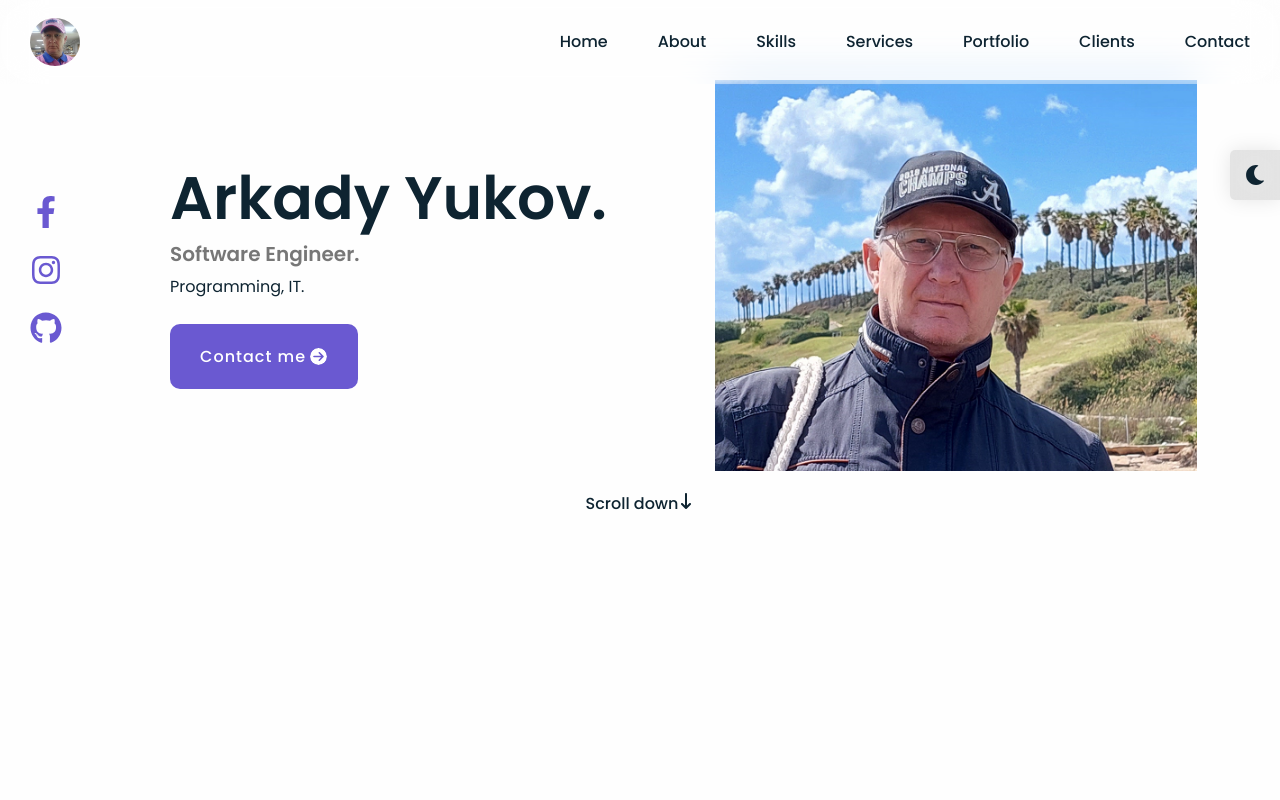
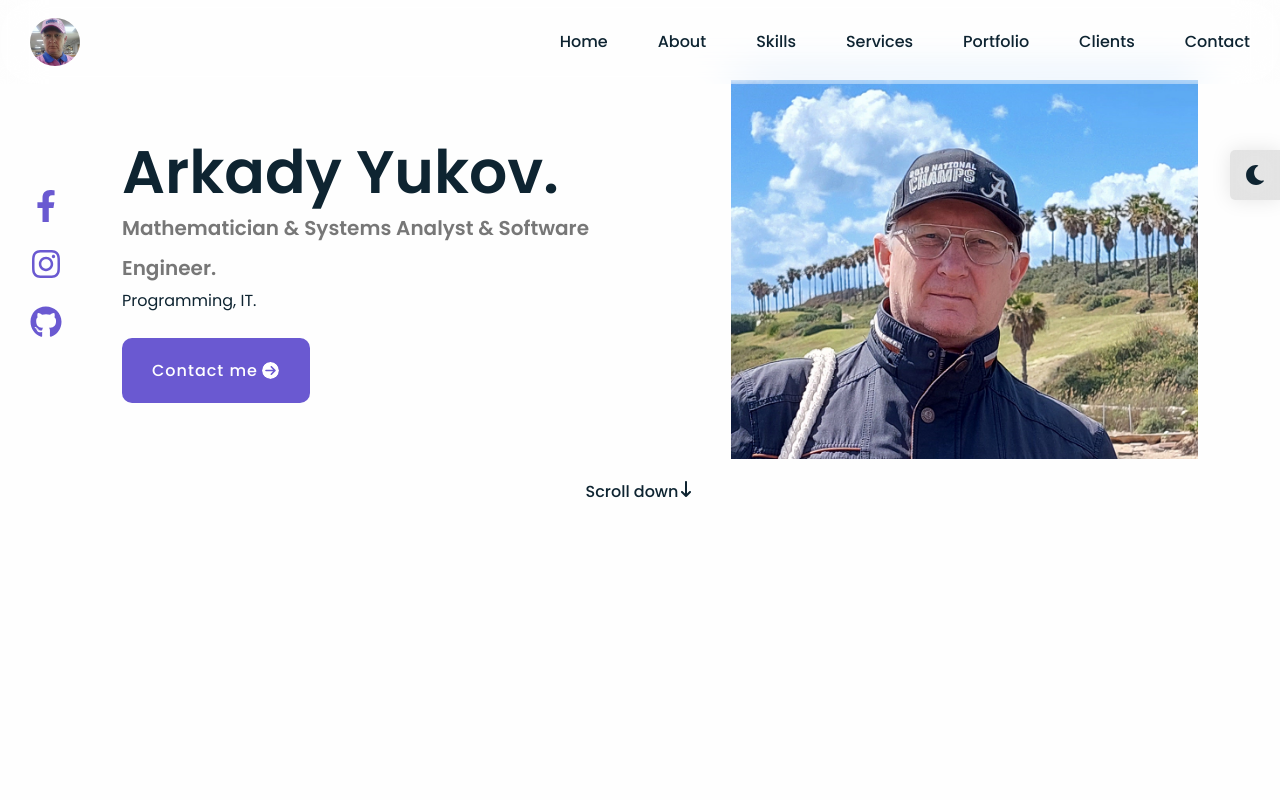
Before and after one commit to yukovarkadi/portfolio, a React (Vite) app: page / in a window 1280 px wide. Shown: the top 800 px of the page. Built offline with nearby package versions, Linux system fonts and the light colour scheme.

Commit message:
commit
update Home.jsx

```diff
--- a/src/components/home/Home.jsx
+++ b/src/components/home/Home.jsx
@@ -48,7 +48,7 @@ const Home = () => {
             whileInView="visible"
             viewport={{ once: false, amount: 0.5 }}
           >
-            Software Engineer.
+            Mathematician & Systems Analyst & Software Engineer.
           </motion.h3>
           <motion.p
             custom={2}
```
